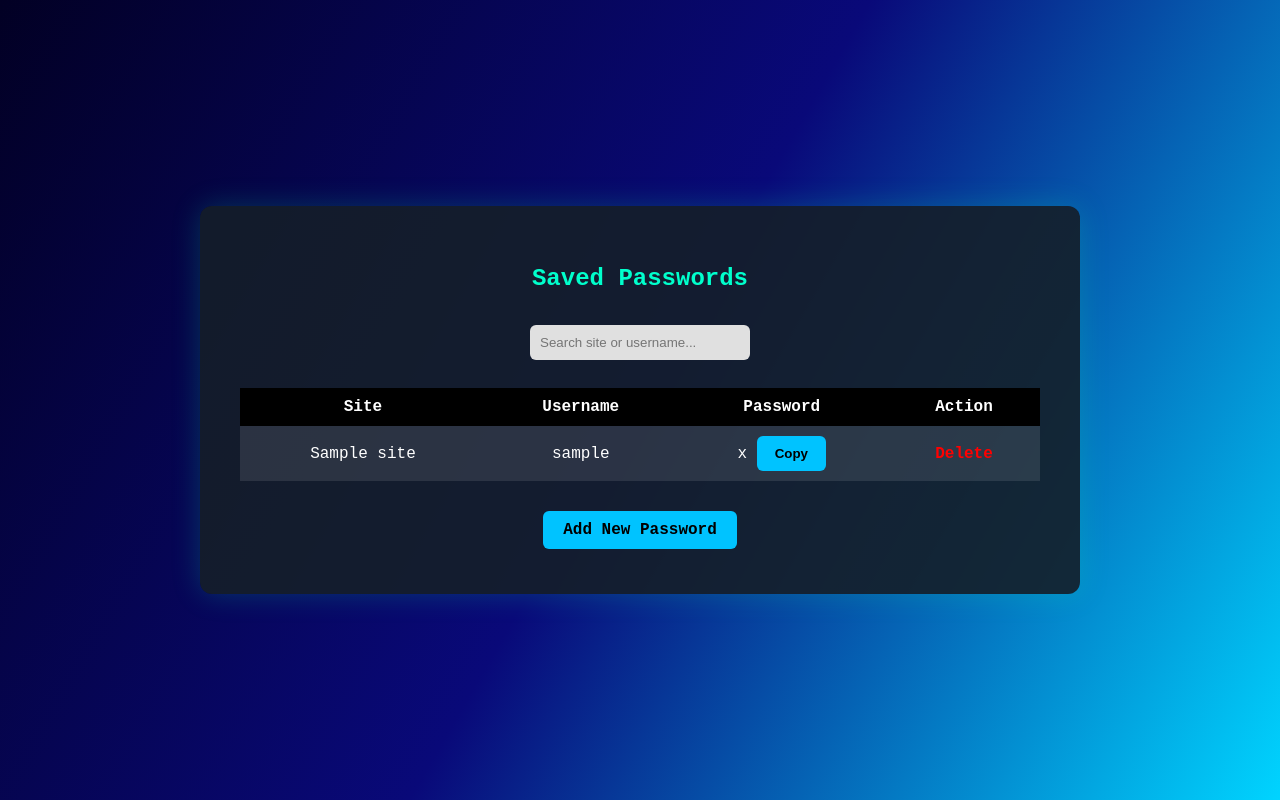
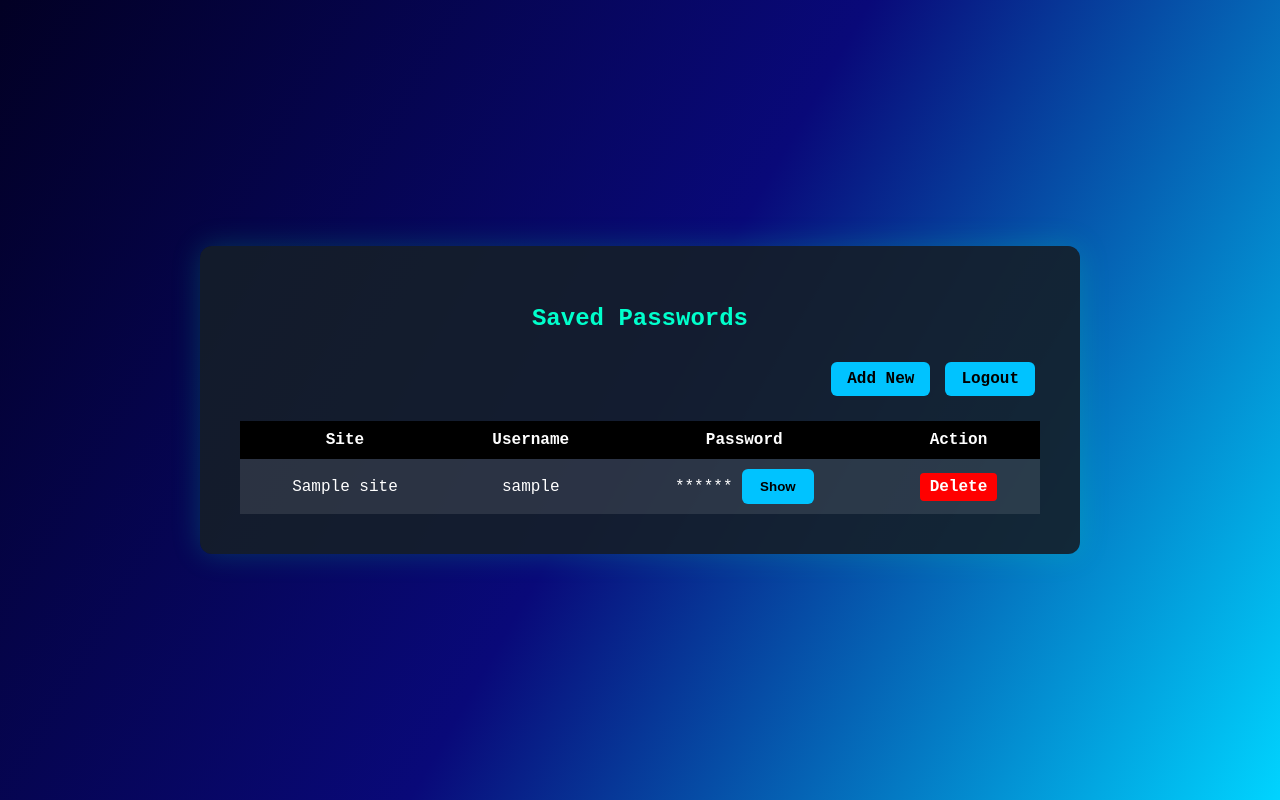
Before and after one commit to aniruddha-22-06/password-manager, a Flask app: template templates/passwords.html in a window 1280 px wide. Run offline with Flask 3, Linux system fonts and the light colour scheme; the template is opened without the code that fills it: most values are stand-ins (such as "Sample title", 1, 10 or a date in 2020).

Commit message:
Added session security, logout and UI improvements

```diff
--- a/app.py
+++ b/app.py
@@ -1,9 +1,38 @@
-from flask import Flask, render_template, request, redirect, url_for
+from flask import Flask, render_template, request, redirect, url_for, session
+from datetime import timedelta
 import sqlite3
 import os
 from cryptography.fernet import Fernet
+import bcrypt
 
 app = Flask(__name__)
+
+# ---------- Session Security ----------
+app.secret_key = "supersecretkey123"
+app.permanent_session_lifetime = timedelta(minutes=5)
+
+# ---------- Password Hashing ----------
+MASTER_FILE = "master.key"
+
+def hash_password(password):
+    salt = bcrypt.gensalt()
+    hashed = bcrypt.hashpw(password.encode(), salt)
+    return hashed
+
+def check_password(password, hashed):
+    return bcrypt.checkpw(password.encode(), hashed)
+
+def load_master():
+    if not os.path.exists(MASTER_FILE):
+        default_password = "admin"
+        hashed = hash_password(default_password)
+        with open(MASTER_FILE, "wb") as f:
+            f.write(hashed)
+
+    with open(MASTER_FILE, "rb") as f:
+        return f.read()
+
+master_hash = load_master()
 
 # ---------- Encryption ----------
 KEY_FILE = "key.key"
@@ -38,13 +67,25 @@ conn.commit()
 @app.route("/", methods=["GET", "POST"])
 def login():
     if request.method == "POST":
-        if request.form["password"] == "admin":
+        entered = request.form["password"]
+        if check_password(entered, master_hash):
+            session["user"] = "logged_in"
+            session.permanent = True
             return redirect(url_for("add"))
     return render_template("login.html")
 
 
+@app.route("/logout")
+def logout():
+    session.pop("user", None)
+    return redirect(url_for("login"))
+
+
 @app.route("/add", methods=["GET", "POST"])
 def add():
+    if "user" not in session:
+        return redirect(url_for("login"))
+
     message = ""
     if request.method == "POST":
         site = request.form["site"]
@@ -66,6 +107,9 @@ def add():
 
 @app.route("/passwords")
 def view_passwords():
+    if "user" not in session:
+        return redirect(url_for("login"))
+
     cursor.execute("SELECT id, site, username, password FROM passwords")
     rows = cursor.fetchall()
 
@@ -82,9 +126,11 @@ def view_passwords():
     return render_template("passwords.html", passwords=data)
 
 
-
 @app.route("/delete/<int:id>")
 def delete(id):
+    if "user" not in session:
+        return redirect(url_for("login"))
+
     cursor.execute("DELETE FROM passwords WHERE id=?", (id,))
     conn.commit()
     return redirect(url_for("view_passwords"))
--- a/static/style.css
+++ b/static/style.css
@@ -180,3 +180,25 @@ input[type="password"]::-webkit-credentials-auto-fill-button {
     visibility: hidden;
     display: none !important;
 }
+.top-buttons {
+    display: flex;
+    justify-content: flex-end;
+    margin-bottom: 10px;
+}
+.top-buttons a {
+    padding: 8px 16px;
+    background: #00c3ff;
+    color: black;
+    text-decoration: none;
+    border-radius: 6px;
+    font-weight: bold;
+    margin-left: 10px;
+    transition: 0.3s;
+}
+.delete-btn {
+    background: red;
+    color: white;
+    padding: 5px 10px;
+    text-decoration: none;
+    border-radius: 4px;
+}
--- a/templates/add.html
+++ b/templates/add.html
@@ -7,6 +7,11 @@
 <body>
     <div class="container">
         <h2>Add New Password</h2>
+
+        <!-- Logout button -->
+        <div class="top-buttons">
+            <a href="/logout" class="nav-btn">Logout</a>
+        </div>
 
         <form method="POST" class="form-row">
             <input type="text" name="site" placeholder="Site" required>
--- a/templates/passwords.html
+++ b/templates/passwords.html
@@ -8,10 +8,13 @@
     <div class="container">
         <h2>Saved Passwords</h2>
 
-    <!-- Search bar -->
-    <input type="text" id="search" placeholder="Search site or username..." onkeyup="searchTable()">
+        <!-- Top buttons -->
+        <div class="top-buttons">
+            <a href="/add" class="nav-btn">Add New</a>
+            <a href="/logout" class="nav-btn">Logout</a>
+        </div>
 
-    <table id="passwordTable">
+        <table>
             <tr>
                 <th>Site</th>
                 <th>Username</th>
@@ -23,44 +26,32 @@
             <tr>
                 <td>{{ p.site }}</td>
                 <td>{{ p.username }}</td>
+
+                <!-- Password with toggle -->
                 <td>
-                <span id="pass{{ p.id }}">{{ p.password }}</span>
-                <button onclick="copyPassword('pass{{ p.id }}')">Copy</button>
+                    <span id="pass{{ p.id }}">******</span>
+                    <button onclick="togglePassword('{{ p.password }}', 'pass{{ p.id }}')">
+                        Show
+                    </button>
                 </td>
+
+                <!-- Delete button -->
                 <td>
-                <a class="delete-btn" href="/delete/{{ p.id }}">Delete</a>
+                    <a href="/delete/{{ p.id }}" class="delete-btn">Delete</a>
                 </td>
             </tr>
             {% endfor %}
         </table>
-
-    <div class="bottom-buttons">
-        <a href="/add" class="nav-btn">Add New Password</a>
-    </div>
     </div>
 
     <script>
-function copyPassword(id) {
-    const text = document.getElementById(id).innerText;
-    navigator.clipboard.writeText(text);
-    alert("Password copied!");
-}
+    function togglePassword(realPass, elementId) {
+        const el = document.getElementById(elementId);
 
-function searchTable() {
-    const input = document.getElementById("search");
-    const filter = input.value.toLowerCase();
-    const table = document.getElementById("passwordTable");
-    const rows = table.getElementsByTagName("tr");
-
-    for (let i = 1; i < rows.length; i++) {
-        let site = rows[i].cells[0].innerText.toLowerCase();
-        let user = rows[i].cells[1].innerText.toLowerCase();
-
-        if (site.includes(filter) || user.includes(filter)) {
-            rows[i].style.display = "";
+        if (el.innerText === "******") {
+            el.innerText = realPass;
         } else {
-            rows[i].style.display = "none";
-        }
+            el.innerText = "******";
         }
     }
     </script>
```
Also changed, not shown: 1 other file. Lines whose indentation alone changed are shown as unchanged.
